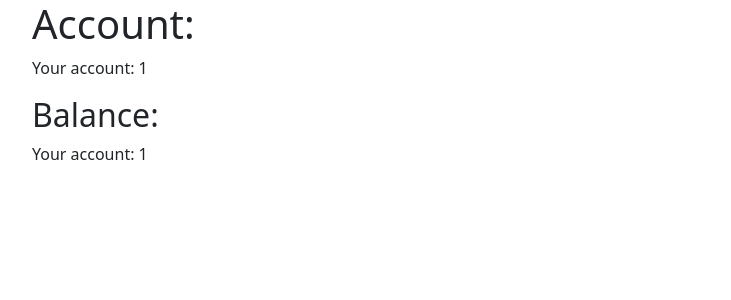
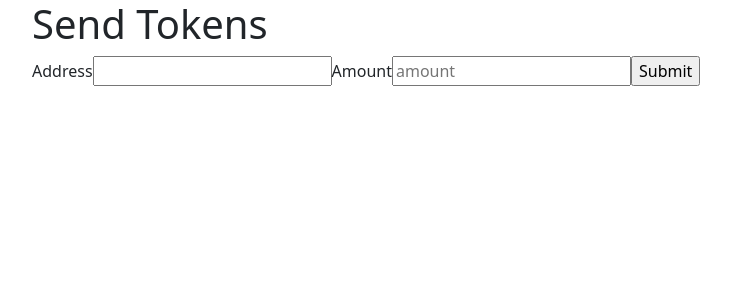
Before and after one commit to owencraston/my-first-dapp, a React (Create React App) app: page /send/1/1 in a window 1280 px wide. Shown: the top 300 px of the page, without its empty margins (62-793 px from the left). Built offline with nearby package versions, Linux system fonts and the light colour scheme.

Commit message:
navigate to confirmation screen

```diff
--- a/package.json
+++ b/package.json
@@ -15,6 +15,7 @@
     "react": "^17.0.2",
     "react-bootstrap": "^2.1.2",
     "react-dom": "^17.0.2",
+    "react-hook-form": "^7.27.1",
     "react-router-dom": "^6.2.2",
     "react-scripts": "4.0.3",
     "typescript": "^4.6.2",
--- a/src/App.tsx
+++ b/src/App.tsx
@@ -3,6 +3,7 @@ import './App.css';
 import { Routes, Route } from "react-router-dom";
 import Home from './screens/Home';
 import SendTransaction from './screens/SendTransaction';
+import CondfirmTransaction from './screens/ConfirmTransaction';
 
 function App() {
   return (
@@ -10,6 +11,7 @@ function App() {
     <Routes>
         <Route path="/" element={<Home />} />
         <Route path="send/:account/:balance" element={<SendTransaction />} />
+        <Route path="confirm/:account/:to/:amount" element={<CondfirmTransaction />} />
       </Routes>
     </div>
   );
--- /dev/null
+++ b/src/hooks/useTransaction.tsx
@@ -0,0 +1,47 @@
+import {useEffect, useState, useCallback} from 'react';
+import {ethers} from 'ethers';
+
+
+type State = ethers.utils.Deferrable<ethers.providers.TransactionRequest> | undefined;
+
+const useTransaction = (from: string, to: string, amount: string, provider: ethers.providers.Web3Provider) : [State] => {
+    const [transaction, setTransaction] = useState<State>(undefined);
+    console.log('beggining transaction');
+
+    const getNonce = useCallback(async () => {
+        const gas = await provider.getTransactionCount(from, "latest");
+        return gas;
+    }, [from, provider]);
+
+    const getGas = useCallback(async () => {
+        const gas = await provider.getGasPrice()
+        return gas.toNumber;
+    }, [provider]);
+
+
+    useEffect(() => {
+        const getTransaction = async () => {
+            const nonce = await getNonce();
+            const gasPrice = await getGas();
+            // Creating a transaction
+            const tx : State = {
+                from: from,
+                to: to,
+                value: ethers.utils.parseEther(amount),
+                nonce: nonce,
+                gasLimit: ethers.utils.hexlify(10000),
+                gasPrice: ethers.utils.hexlify(gasPrice()),
+            };
+            setTransaction(tx);
+        };
+        getTransaction()
+    }, [amount, from, getGas, getNonce, to]);
+
+    return [transaction];
+
+};
+
+
+
+
+export default useTransaction;
--- a/src/screens/ConfirmTransaction.tsx
+++ b/src/screens/ConfirmTransaction.tsx
@@ -1,36 +1,45 @@
-import React from 'react';
-import { ethers, Transaction, utils } from 'ethers';
+import React, { useEffect, useMemo, useState } from 'react';
+import { ethers } from 'ethers';
+import useTransaction from '../hooks/useTransaction';
+import { useParams } from 'react-router-dom';
+
 
 interface Props {
-    transaction: Transaction
+  from: string;
+  to: string;
+  amount: string;
 }
 
-function CondfirmTransaction({transaction}: Props) {
+const CondfirmTransactionComponent = ({from, to, amount}: Props)  => {
+  const provider = useMemo(() => new ethers.providers.Web3Provider(window.ethereum, "any"), []);
+  const [transactionRequest] = useTransaction(from, to, amount, provider);
+  const [transactionResponse, setTransactionResponse] = useState<undefined | ethers.providers.TransactionResponse>(undefined);
 
-    const provider = new ethers.providers.Web3Provider(window.ethereum, "any");
-// get a signer wallet!
-const signer = provider.getSigner();
+  const signer = provider.getSigner();
 
-// Creating a transaction param
-// const tx = {
-//     from: DefaultAccount,
-//     to: "0x611E72c39419168FfF07F068E76a077588225798",
-//     value: ethers.utils.parseEther("0.05"),
-//     nonce: await provider.getTransactionCount(DefaultAccount, "latest"),
-//     gasLimit: ethers.utils.hexlify(10000),
-//     gasPrice: ethers.utils.hexlify(parseInt(await provider.getGasPrice())),
-// };
-
-// signer.sendTransaction(transaction).then((transaction) => {
-//     console.dir(transaction);
-//     alert("Send finished!");
-// });
+  useEffect(() => {
+      if (transactionRequest !== undefined) {
+          signer.sendTransaction(transactionRequest).then((transaction) => {
+              console.dir(transaction);
+              alert("Send finished!");
+              setTransactionResponse(transaction);
+          });
+      }
+  }, [signer, transactionRequest]);
 
   return (
-    <div className="container">
+      <div className="container">
       <h1>Confirm Transaction</h1>
-    </div>
+      {transactionResponse === undefined ? <p>Transaction is pending</p> : <p>{`Transaction confirmed: ${transactionResponse.hash}`}</p>}
+      </div>
   );
 }
 
+function CondfirmTransaction() {
+  const { account, to, amount } = useParams();
+
+  return  (account !== undefined && to!== undefined && amount!== undefined)  ? <CondfirmTransactionComponent from={account} to={to} amount={amount} /> : null
+}
+
+
 export default CondfirmTransaction;
--- a/src/screens/SendTransaction.tsx
+++ b/src/screens/SendTransaction.tsx
@@ -1,18 +1,50 @@
 import React from 'react';
-import { useParams } from 'react-router-dom';
+import { useParams, useNavigate} from 'react-router-dom';
+import { useForm, SubmitHandler } from "react-hook-form";
+
+type Inputs = {
+    sendTo: string,
+    sendAmmount: string,
+  };
+
+  interface SubmitTransactionProps {
+    account: string;
+    balance: string;
+}
+
+  const SubmitTransaction = ({ account, balance }: SubmitTransactionProps) => {
+    const { register, handleSubmit, formState: { errors } } = useForm<Inputs>();
+    const navigate = useNavigate()
+
+    const onSubmit: SubmitHandler<Inputs> = data => {
+        console.log(data)
+        // path="confirm/:account/:to/:amount"
+        const url = `/confirm/:${account}/:${data.sendTo}/:${data.sendAmmount}`
+        navigate(url, { replace: true });
+    };
+
+    return (
+        <div className="container">
+            <h1 className='title'>Send Tokens</h1>
+            <form className='"mb-3"' onSubmit={handleSubmit(onSubmit)}>
+                <label>Address</label>
+                <input {...register("sendTo", { required: true })} />
+                <label>Amount</label>
+                <input placeholder='amount' {...register("sendAmmount", { min: 0.0000001, max: balance })} />
+                {errors.sendTo && <span>This field is required</span>}
+                {errors.sendAmmount?.type === 'min' && <span>This field must be a value greater than 0.0000001 ETH</span>}
+                {errors.sendAmmount?.type === 'max' && <span>{`This field must be a value smaller than your balance of ${balance} ETH`}</span>}
+                <input type="submit" />
+            </form>
+        </div>
+      );
+};
+
 
 function SendTransaction() {
+    const { account, balance } = useParams();
 
-    const { account, balance } = useParams()
-
-  return (
-    <div className="container">
-        <h1>Account:</h1>
-            {account && <p>{`Your account: ${account}`}</p>}
-        <h2>Balance:</h2>
-        {balance && <p>{`Your account: ${balance}`}</p>}
-    </div>
-  );
+    return  (account !== undefined && balance!== undefined)  ? <SubmitTransaction account={account} balance={balance} /> : null
 }
 
 export default SendTransaction;
```
Also changed, not shown: 1 other file (tests, documents, lock files or other folders).
